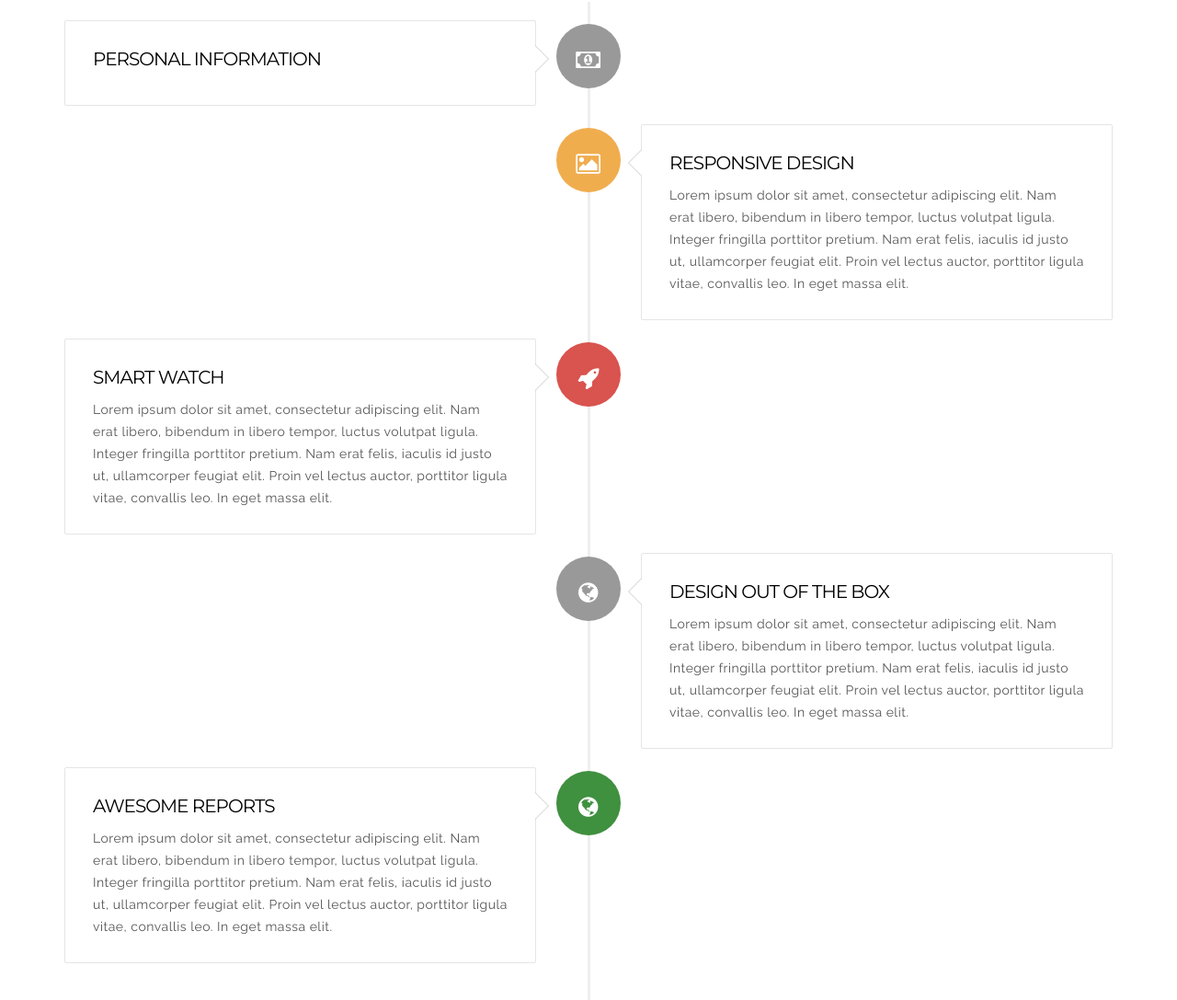
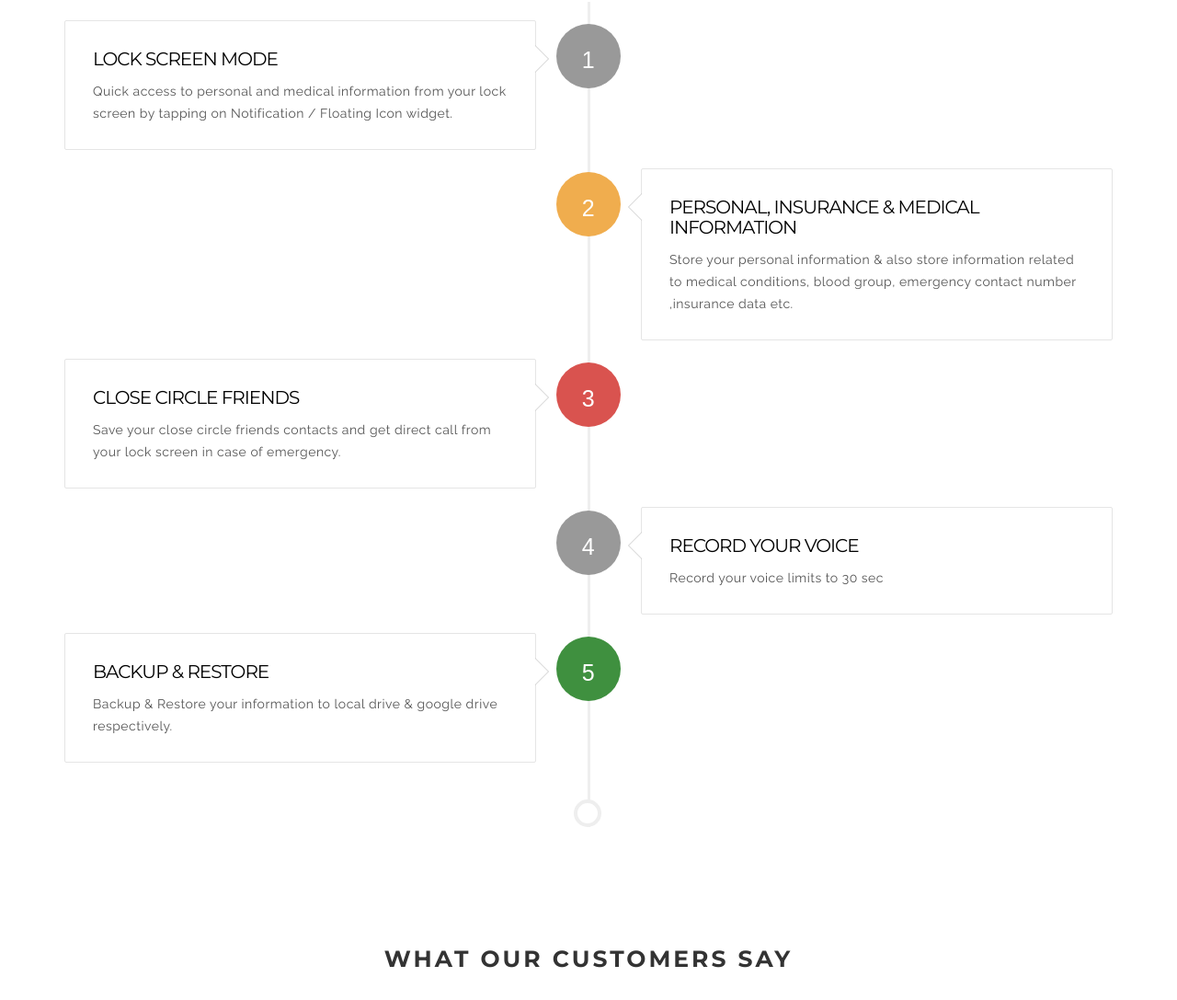
Before and after one commit to iceemergency/iceemergency.github.io, a plain HTML site: page index.html in a window 1280 px wide. Shown: the part 1844-2931 px from the top of the page at 92% size. Drawn offline with Linux system fonts and the light colour scheme; a web font is replaced by a local one.

Commit message:
Ice Emergency

```diff
--- a/index.html
+++ b/index.html
@@ -111,61 +111,62 @@
         <div class="container">
             <ul class="timeline">
                 <li style="display: block;">
-                    <div class="timeline-badge"><i class="fa fa-money"></i></div>
+                    <div class="timeline-badge">1</i></div>
                     <div class="timeline-panel">
                         <div class="timeline-heading">
-                            <h4 class="timeline-title mbr-title-font">Personal Information</h4>
+                            <h4 class="timeline-title mbr-title-font">Lock Screen Mode</h4>
                         </div>
                         <div class="timeline-body">
-                            <p></p>
+                            <p>Quick access to personal and medical information from your lock screen by tapping on Notification / Floating Icon widget.</p>
                         </div>
                     </div>
                 </li>
 
                 <li class="timeline-inverted" style="display: block;">
-                    <div class="timeline-badge warning"><i class="fa fa-picture-o"></i></div>
+                    <div class="timeline-badge warning">2</div>
                     <div class="timeline-panel">
                         <div class="timeline-heading">
-                            <h4 class="timeline-title mbr-title-font">Responsive Design</h4>
+                            <h4 class="timeline-title mbr-title-font">Personal, Insurance & Medical Information</h4>
                         </div>
                         <div class="timeline-body">
-                            <p>Lorem ipsum dolor sit amet, consectetur adipiscing elit. Nam erat libero, bibendum in libero tempor, luctus volutpat ligula. Integer fringilla porttitor pretium. Nam erat felis, iaculis id justo ut, ullamcorper feugiat elit. Proin vel lectus auctor, porttitor ligula vitae, convallis leo. In eget massa elit.</p>
+                            <p> Store your personal information & also store information related to medical conditions,
+							blood group, emergency contact number ,insurance data etc.</p>
                         </div>
                     </div>
                 </li>
 
                 <li style="display: block;">
-                    <div class="timeline-badge danger"><i class="fa fa-rocket"></i></div>
+                    <div class="timeline-badge danger">3</div>
                     <div class="timeline-panel">
                         <div class="timeline-heading">
-                            <h4 class="timeline-title mbr-title-font">Smart Watch</h4>
+                            <h4 class="timeline-title mbr-title-font">Close Circle Friends</h4>
                         </div>
                         <div class="timeline-body">
-                            <p>Lorem ipsum dolor sit amet, consectetur adipiscing elit. Nam erat libero, bibendum in libero tempor, luctus volutpat ligula. Integer fringilla porttitor pretium. Nam erat felis, iaculis id justo ut, ullamcorper feugiat elit. Proin vel lectus auctor, porttitor ligula vitae, convallis leo. In eget massa elit.</p>
+                            <p>Save your close circle friends contacts and get direct call from your lock screen in case of emergency.</p>
                         </div>
                     </div>
                 </li>
 
                 <li class="timeline-inverted" style="display: block;">
-                    <div class="timeline-badge default"><i class="fa fa-globe"></i></div>
+                    <div class="timeline-badge default">4</div>
                     <div class="timeline-panel">
                         <div class="timeline-heading">
-                            <h4 class="timeline-title mbr-title-font">Design out of the box</h4>
+                            <h4 class="timeline-title mbr-title-font">Record your voice</h4>
                         </div>
                         <div class="timeline-body">
-                            <p>Lorem ipsum dolor sit amet, consectetur adipiscing elit. Nam erat libero, bibendum in libero tempor, luctus volutpat ligula. Integer fringilla porttitor pretium. Nam erat felis, iaculis id justo ut, ullamcorper feugiat elit. Proin vel lectus auctor, porttitor ligula vitae, convallis leo. In eget massa elit.</p>
+                            <p>Record your voice limits to 30 sec</p>
                         </div>
                     </div>
                 </li>
 
                 <li style="display: block;">
-                    <div class="timeline-badge success"><i class="fa fa-globe"></i></div>
+                    <div class="timeline-badge success">5</div>
                     <div class="timeline-panel">
                         <div class="timeline-heading">
-                            <h4 class="timeline-title mbr-title-font">Awesome Reports</h4>
+                            <h4 class="timeline-title mbr-title-font">Backup & Restore</h4>
                         </div>
                         <div class="timeline-body">
-                            <p>Lorem ipsum dolor sit amet, consectetur adipiscing elit. Nam erat libero, bibendum in libero tempor, luctus volutpat ligula. Integer fringilla porttitor pretium. Nam erat felis, iaculis id justo ut, ullamcorper feugiat elit. Proin vel lectus auctor, porttitor ligula vitae, convallis leo. In eget massa elit.</p>
+                            <p>Backup & Restore your information to local drive & google drive respectively.</p>
                         </div>
                     </div>
                 </li>
```
